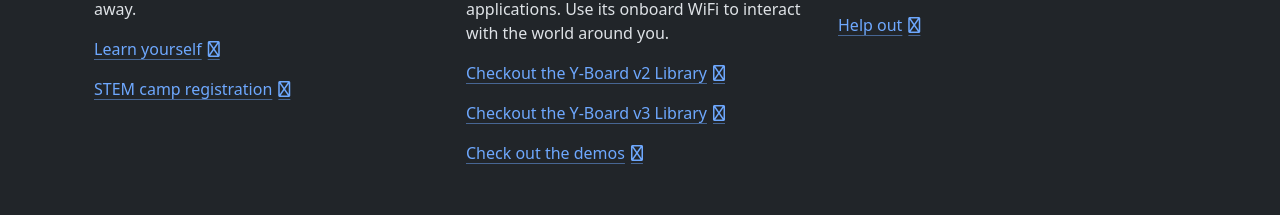
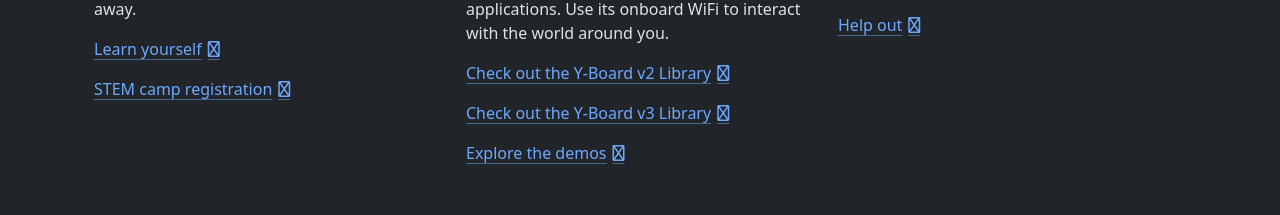
Before and after one commit to y-board/y-board.github.io, a plain HTML site: page index.html in a window 1280 px wide. Shown: the part 1044-1259 px from the top of the page. Drawn offline with nearby package versions, Linux system fonts and the light colour scheme.

Commit message:
Fix some grammar

```diff
--- a/index.html
+++ b/index.html
@@ -102,19 +102,19 @@
                 <p>Y-Board provides a fun environment to develop on. Use its many LEDs, buttons, switches, and knob to program complicated applications. Use its onboard WiFi to interact with the world around you.</p>
                 <p>
                     <a href="https://github.com/y-board/y-board-v2" class="icon-link">
-                        Checkout the Y-Board v2 Library
+                        Check out the Y-Board v2 Library
                         <i class="fa-regular fa-chevron-right"></i>
                     </a>
                 </p>
                 <p>
                     <a href="https://github.com/y-board/y-board-v3" class="icon-link">
-                        Checkout the Y-Board v3 Library
+                        Check out the Y-Board v3 Library
                         <i class="fa-regular fa-chevron-right"></i>
                     </a>
                 </p>
                 <p>
                     <a href="https://github.com/y-board/demos" class="icon-link">
-                        Check out the demos
+                        Explore the demos
                         <i class="fa-regular fa-chevron-right"></i>
                     </a>
                 </p>
```
